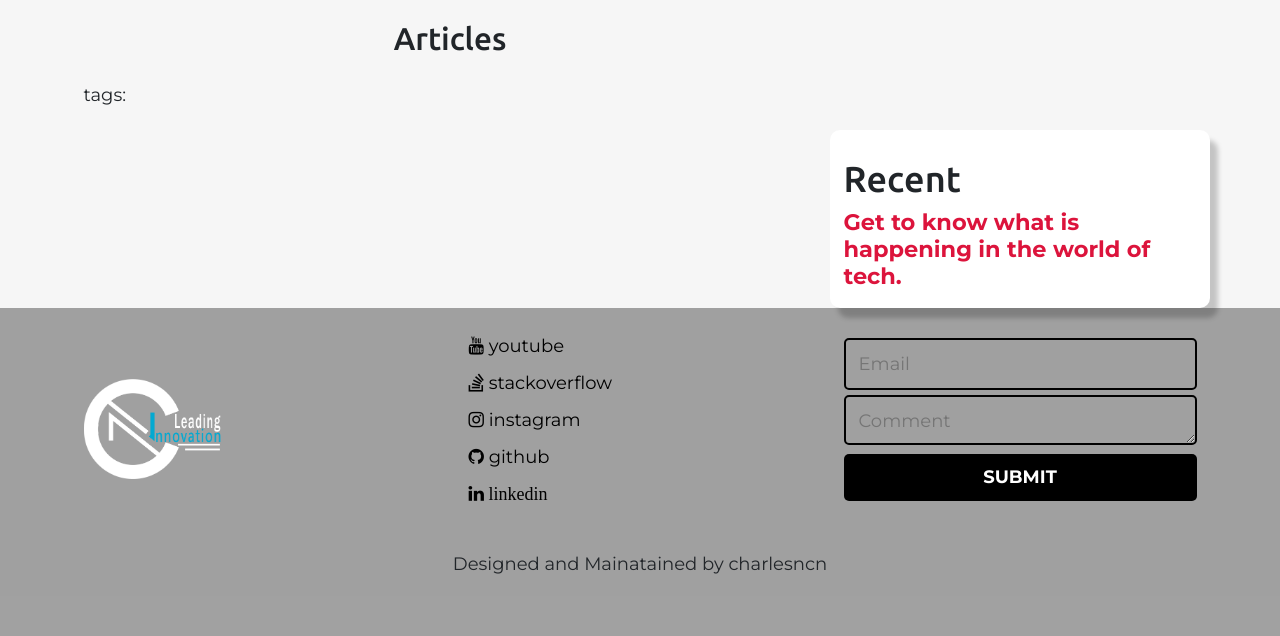
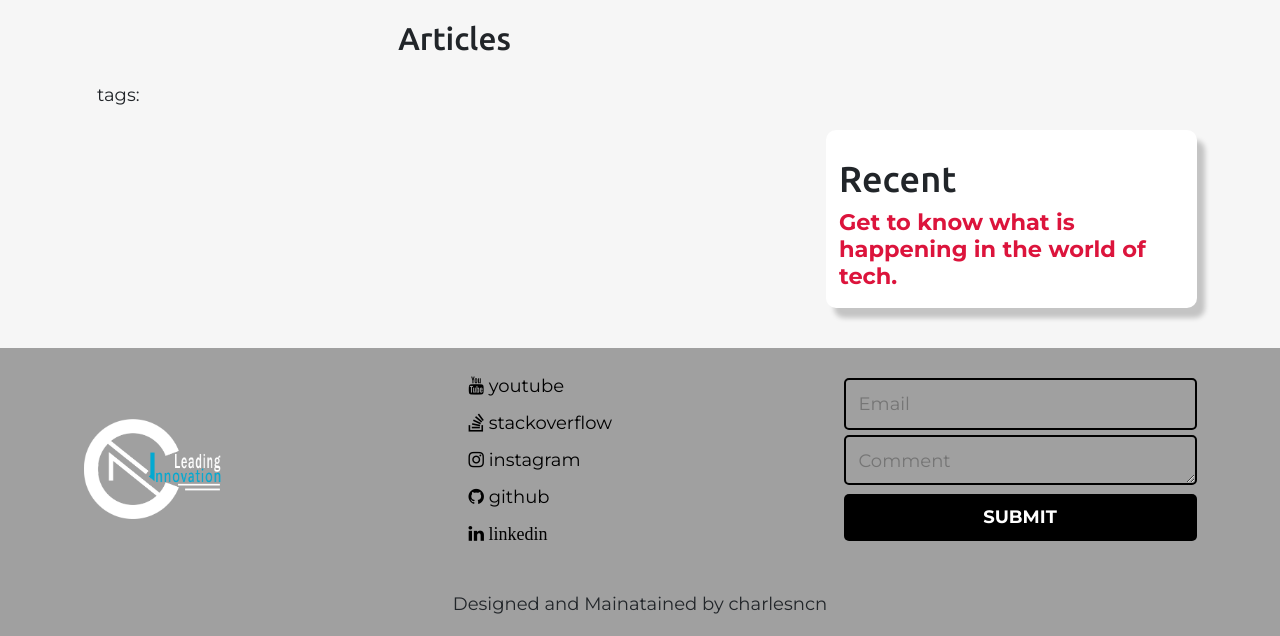
Before and after one commit to charlesncn/Mern_Blog, a Node server app: page / in a window 1280 px wide. Shown: the part 335-971 px from the top of the page. Before the commit the page ends 909 px from the top, so only its background shows below. Run offline with Node 20, Linux system fonts and the light colour scheme; data that the repository does not hold is empty; some libraries are stand-ins or nearby versions.

Commit message:
margin index container

```diff
--- a/views/articles/index.ejs
+++ b/views/articles/index.ejs
@@ -38,7 +38,7 @@
 
 
     <div class="container" style="margin-top: 20px;">
-        <div class="row">
+        <div class="row" style="margin: 0px 0 40px 0 ;">
 
             <div class="col-md-8">
                         <h3 class="mb-4" style="text-align: center; font-family: 'Ubuntu', sans-serif;">Articles</h3>
```
